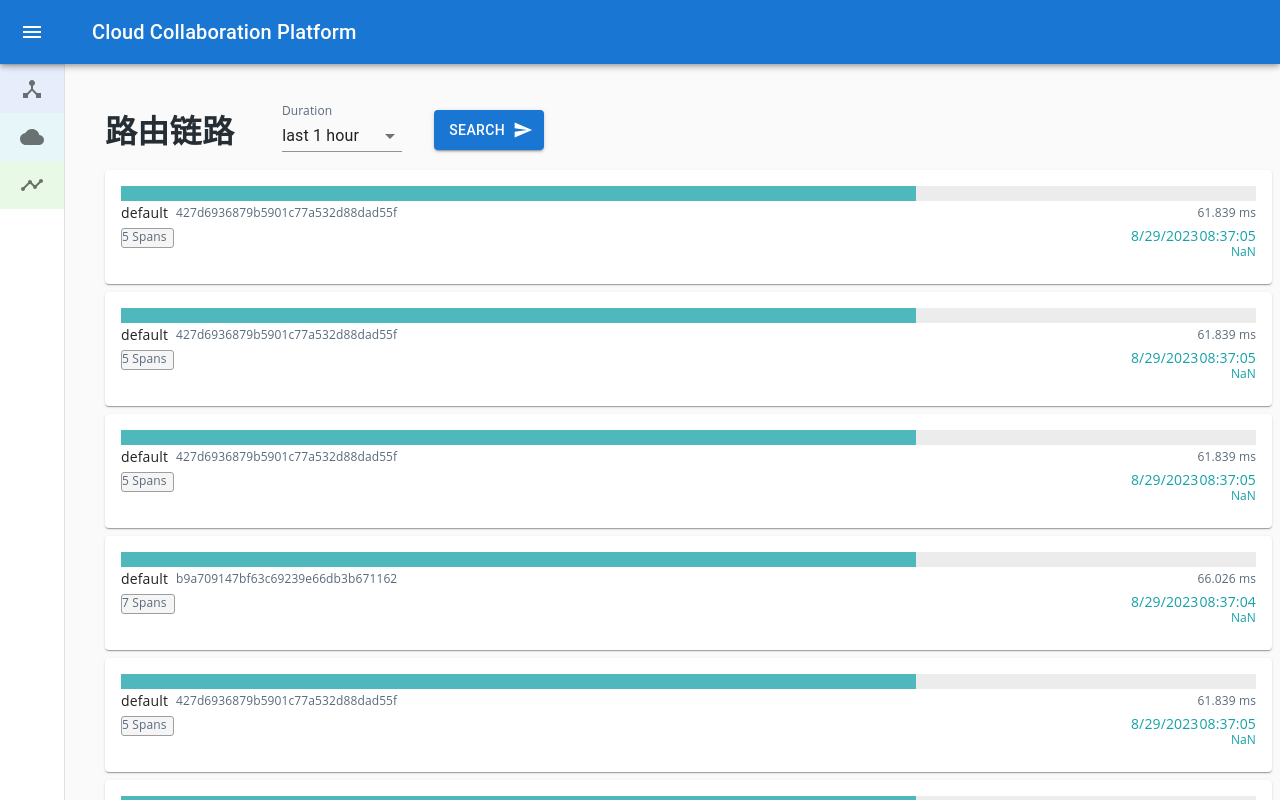
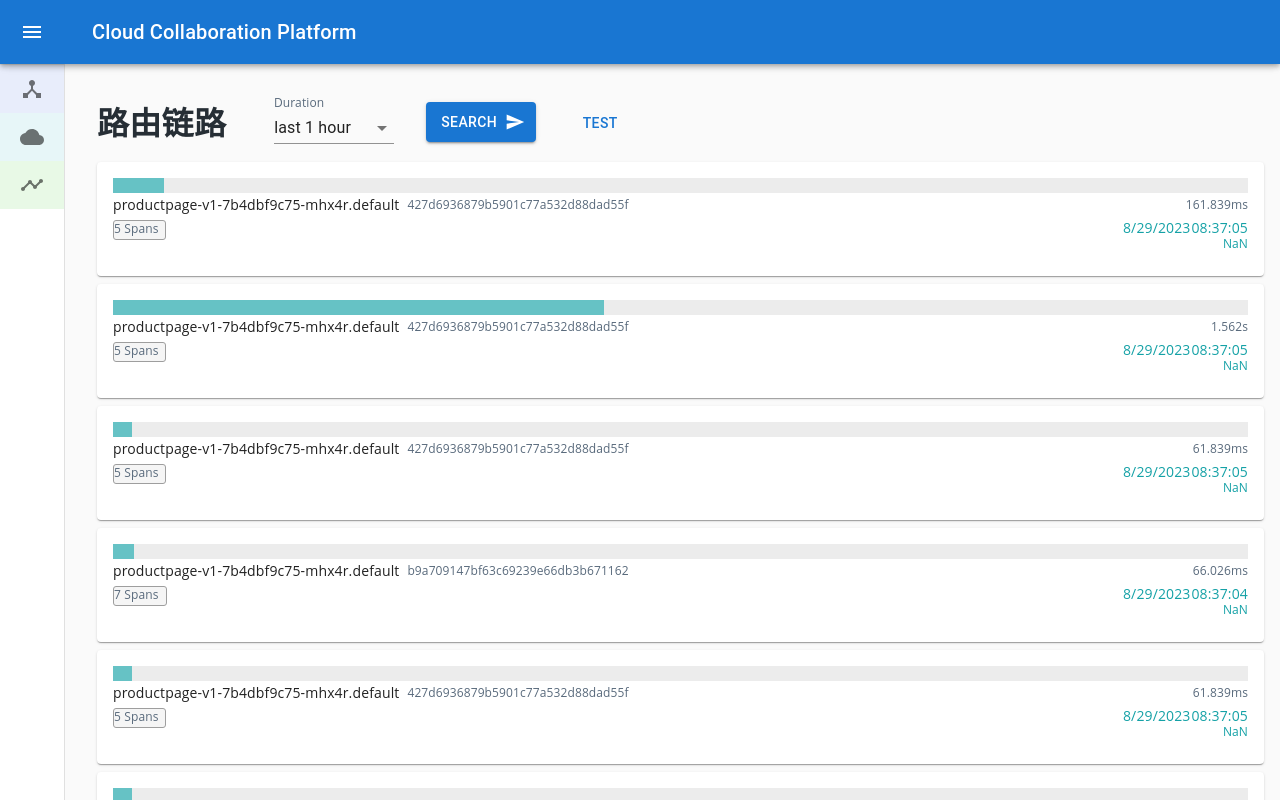
Before and after one commit to willtynn/frontend, a React (Create React App) app: page /route/trace in a window 1280 px wide. Shown: the top 800 px of the page. Built offline with nearby package versions, Linux system fonts and the light colour scheme.

Commit message:
Feat. Route trace界面中的卡片现在可以显示信息，单击span个数可以打开Modal

```diff
--- a/package.json
+++ b/package.json
@@ -15,6 +15,7 @@
     "d3": "^7.8.5",
     "dagre-d3": "^0.6.4",
     "date-fns": "^2.30.0",
+    "dayjs": "^1.11.9",
     "react": "^18.2.0",
     "react-dom": "^18.2.0",
     "react-intl": "^6.4.4",
--- a/src/Pages/Route/trace/index.js
+++ b/src/Pages/Route/trace/index.js
@@ -8,23 +8,29 @@ import {
   Select,
   MenuItem,
   Box,
-  Input,
   Stack,
-  Button
+  Button,
+  Typography,
+  Modal,
+  Backdrop,
+  Fade,
 } from "@mui/material"
 import {
   SuperLargeBoldFont,
-  SmallLightFont
 } from "@/components/Fonts";
+import { DateTimePicker } from '@mui/x-date-pickers/DateTimePicker';
+import { LocalizationProvider } from '@mui/x-date-pickers/LocalizationProvider';
+import { AdapterDayjs } from '@mui/x-date-pickers/AdapterDayjs';
+import dayjs from 'dayjs';
+
 import SendIcon from '@mui/icons-material/Send';
 import { RouteTraceCard } from "@/components/RouteTraceCard";
-//import { OutlinedButton } from "@/components/Button";
+
 import {
   UPDATE_ROUTE_TRACE,
   getRouteTrace
 } from "@/actions/routeAction";
 
-import {test_data} from "./test_data.js";
 
 //#region
 const durationList = [60, 120, 300, 600, 1800, 3600, 10800, 21600, 43200, 86400, 604800];
@@ -35,21 +41,20 @@ export default function RouteTrace() {
 
   //定义-开始
   //#region
-  //const [namespaceContent, setNamespaceContent] = useState("");
   const [emptyError, setEmptyError] = useState(false);
   const [durationSelectIndex, setDurationSelectIndex] = useState(5);
 
+  const [startTimeValue, setStartTimeValue] = useState(dayjs().add(-15, 'minute'));
+  const [endTimeValue, setEndTimeValue] = useState(dayjs());
+  const [openModal, setOpenModal] = React.useState(false);
+  const [traceIndex, setTraceIndex] = useState(0);
+
+  const [test, setTest] = useState(false);
 
   /*
    * 用于route的依赖图
    */
-  //const [nodes, setNodes] = useState([]);
-  //const [links, setLinks] = useState([]);
-  const [traces, setTraces] = useState([]);
   const [traceElements, setTraceElements] = useState([]);
-  const [durationStartValue, setDurationStartValue] = useState(new Date());
-
-  //const dependencyClick = useRef();
 
   const dispatch = useDispatch();
 
@@ -62,25 +67,59 @@ export default function RouteTrace() {
       routeTrace: state.Route.routeTrace
     };
   });
+
   //#endregion
   //定义-结束
+
+  //style-开始
+  //#region
+
+
+  const styleModal = {
+    position: 'absolute',
+    top: '50%',
+    left: '50%',
+    transform: 'translate(-50%, -50%)',
+    width: 400,
+    bgcolor: 'background.paper',
+    border: '2px solid #000',
+    boxShadow: 24,
+    p: 4,
+  };
+
+  //#endregion
+  //style-结束
 
   //HOOK-开始
   //#region
   useEffect(() => {
     if (routeTrace) {
-      //transformServiceData(1, routeTrace);
+      let timeSum = 0;
+      routeTrace.map((item) => {
+        timeSum += item.spans[0].duration;
+      });
+
       let elements = routeTrace.map(
         (item, index) => {
           const data = item.spans[0];
 
+          let fullNodeID = "";
+          data.tags.forEach((tag) => {
+            if(tag.key === "node_id")
+            {
+              fullNodeID = tag.value;
+            }
+          });
+          const nodeID = fullNodeID.split("~")[2];
+
           return <RouteTraceCard
-              title= {data.tags[0].value}
+              nodeID= {nodeID}
               traceId= {item.traceID}
               spanNum= {item.spans.length}
-              timeStamp={data.startTime}
-              duration={data.duration}
-              progress='70'
+              timeStamp= {data.startTime}
+              duration= {data.duration}
+              progress= {data.duration / timeSum * 100}
+              action= {()=>{setTraceIndex(index);handleOpenModal();}}
             />;
         }
       );
@@ -96,58 +135,7 @@ export default function RouteTrace() {
 
   //自定义函数-开始
   //#region
-  const transformServiceData = (id, data) => {
-    if (!data || (data.invoked.length === 0 && data.invoking.length === 0)) {
-      return
-    }
-    let nodes = []
-    let links = []
-    nodes.push(
-      {
-        id: id,
-        label: id,
-        type: "target"
-      }
-    )
-    nodes = nodes.concat(data.invoked.map(
-      (item, index) => {
-        return {
-          id: item.id,
-          label: item.id,
-          type: "invoked"
-        }
-      }
-    ))
-    nodes = nodes.concat(data.invoking.map(
-      (item, index) => {
-        return {
-          id: item.id,
-          label: item.id,
-          type: "invoking"
-        }
-      }
-    ))
-    links = links.concat(data.invoked.map(
-      (item, index) => {
-        return {
-          source: item.id,
-          target: id,
-          invoke_info: item.invoke_info
-        }
-      }
-    ))
-    links = links.concat(data.invoking.map(
-      (item, index) => {
-        return {
-          source: id,
-          target: item.id,
-          invoke_info: item.invoke_info
-        }
-      }
-    ))
-    //setNodes(nodes)
-    //setLinks(links)
-  }
+
   //#endregion
   //自定义函数-结束
 
@@ -181,13 +169,24 @@ export default function RouteTrace() {
     dispatch(dispatch(getRouteTrace(0,1)));
   }
 
-  const handleDurationStartValue = (e) => {
-    setDurationStartValue(e.target.value);
-  }
-
   const handleDurationSelectChange = (e) => {
     setDurationSelectIndex(e.target.value);
   }
+
+  const handleStartTimeChange = (newValue) => {
+    setStartTimeValue(newValue);
+  }
+
+  const handleEndTimeChange = (newValue) => {
+    setEndTimeValue(newValue);
+  }
+
+  const handleTest = (e) => {
+    handleOpenModal();
+  }
+
+  const handleOpenModal = () => setOpenModal(true);
+  const handleCloseModal = () => setOpenModal(false);
 
   //#endregion
   //handle-结束
@@ -196,12 +195,35 @@ export default function RouteTrace() {
   //return
   //#region
   return (
+
     <Box sx={{
         width: '100%',
-        minHeight: "800px",
-        m: "16px"
+        minHeight: "600px",
+        minWidth: "700px",
+        m: "8px"
       }}>
 
+      {/* Modal */}
+      <Modal
+        aria-labelledby="transition-modal-title"
+        aria-describedby="transition-modal-description"
+        open={openModal}
+        onClose={handleCloseModal}
+        closeAfterTransition
+      >
+        <Fade in={openModal}>
+          <Box sx={styleModal}>
+            <Typography id="transition-modal-title" variant="h6" component="h2">
+              {traceIndex}
+            </Typography>
+            <Typography id="transition-modal-description" sx={{ mt: 2 }}>
+              Modal Content
+            </Typography>
+          </Box>
+        </Fade>
+      </Modal>
+
+      {/* Main Body */}
       <Stack direction="row" spacing={6} sx={{
           mb: "12px"
         }}>
@@ -213,38 +235,10 @@ export default function RouteTrace() {
             lineHeight: "54px !important"
           }}>路由链路</SuperLargeBoldFont>
 
-        {/* 搜索框 */}
+        {/* 搜索 */}
         <Stack direction="row" spacing={4} sx={{
             mt: "24px"
           }}>
-          {/* Namespcae *}
-          <Stack>
-            <SmallLightFont>
-                    Query
-            </SmallLightFont>
-            <FormControl>
-              <Input
-                id="namespace-input"
-                aria-describedby="namespace-input-text"
-                value={namespaceContent}
-                onChange={handleNamespaceChange}
-                error={emptyError}
-              />
-              {
-                !emptyError
-                  ?
-                  <FormHelperText id="namespace-input-text"
-                    sx={{
-                      m: "3px 0px 0px 0px"
-                    }}
-                  >
-                    Namespace
-                  </FormHelperText>
-                  :
-                  <></>
-              }
-            </FormControl>
-          </Stack>
           { /* Duration */ }
           <FormControl variant="standard">
             <InputLabel
@@ -281,15 +275,32 @@ export default function RouteTrace() {
             </Select>
           </FormControl>
           {
-          //TODO
-          /*
-          <LocalizationProvider dateAdapter={AdapterDateFns} adapterLocale={zhCN}>
-            <DateTimePicker
-              label="Start"
-              value={durationStartValue}
-              onChange={handleDurationStartValue}
-            />
-          </LocalizationProvider>*/
+            durationSelectIndex === 11 ?
+            <LocalizationProvider dateAdapter={AdapterDayjs}>
+              <DateTimePicker
+                sx={{width: "200px"}}
+                label="Start Time"
+                ampm={false}
+                displayWeekNumber={true}
+                minDate={dayjs("2020-01-01")}
+                maxDate={dayjs().add(1, 'day')}
+                timeSteps={{ hours: 1, minutes: 1, seconds: 10 }}
+                value={startTimeValue}
+                onChange={handleStartTimeChange}
+                />
+                <DateTimePicker
+                  sx={{width: "200px"}}
+                  label="End Time"
+                  ampm={false}
+                  displayWeekNumber={true}
+                  minDate={dayjs("2020-01-01")}
+                  maxDate={dayjs().add(1, 'day')}
+                  timeSteps={{ hours: 1, minutes: 1, seconds: 10 }}
+                  value={endTimeValue}
+                  onChange={handleEndTimeChange}
+                  />
+            </LocalizationProvider>
+            : <></>
           }
           <Button endIcon={<SendIcon />} variant="contained"
             onClick={handleTraceSearchClick}
@@ -300,6 +311,7 @@ export default function RouteTrace() {
             }}>
             Search
           </Button>
+          <Button onClick={handleTest}>TEST</Button>
         </Stack>
       </Stack>
 
--- a/src/components/RouteTraceCard/index.js
+++ b/src/components/RouteTraceCard/index.js
@@ -9,7 +9,8 @@ import {
     Typography,
     Box,
     Stack,
-    Divider
+    Divider,
+    CardActionArea
   } from "@mui/material";
   import {
     SmallLightFont,
@@ -70,12 +71,34 @@ function calculateTimeInterval(stamp){
   }
   return 'NaN';
 }
+
+function calculateDuration(duration){
+  //要显示小数点后三位
+  if(duration < 1000){
+    return duration + 'μs';
+  }else if(duration < 1000000){
+    return (duration / 1000).toFixed(3) + 'ms';
+  }else{
+    duration /= 1000000;
+  }
+  if(duration < 60){
+    return duration.toFixed(3) + 's';
+  }else if(duration < 3600){
+    return (duration / 60).toFixed(3) + 'min';
+  }else if(duration < 86400){
+    return (duration / 3600).toFixed(3) + 'h';
+  }else{
+    return (duration / 86400).toFixed(3) + 'd';
+  }
+  //return 'Infinity';
+}
+
 //#endregion
 //fuctions-end
 
 
 export function RouteTraceCard(props) {
-  const { title, traceId, spanNum, timeStamp, duration, progress} = props;
+  const { nodeID, traceId, spanNum, timeStamp, duration, progress, action} = props;
 
   const styleSpanNum =
     {
@@ -84,6 +107,11 @@ export function RouteTraceCard(props) {
       borderRadius: '3px',
       bgcolor: 'grey.100',
       height: '20px',
+      width: (47 + (Math.log(spanNum) / Math.log(10) * 8))
+    }
+  const styleSpanActionArea =
+    {
+      height: "20px",
       width: (47 + (Math.log(spanNum) / Math.log(10) * 8))
     }
   const styleTime =
@@ -131,7 +159,7 @@ export function RouteTraceCard(props) {
     <Card ref={progressStack} className="card">
       <CardContent>
         <Stack direction="row">
-          <div ref={leftDiv} style={{background: "rgba(20, 161, 166, 0.75)", height: "15px"}}></div>
+          <div ref={leftDiv} style={{background: "rgba(20, 161, 166, 0.65)", height: "15px"}}></div>
           <div ref={rightDiv} style={{background: "rgba(236,236,236,1)", height: "15px"}}></div>
         </Stack>
 
@@ -140,25 +168,27 @@ export function RouteTraceCard(props) {
         <Stack direction="row" justifyContent="space-between">
           <Stack direction="row" spacing={1}>
             <NormalFontBlack>
-              {title}
+              {nodeID}
             </NormalFontBlack>
             <SmallLightFont>
               {traceId}
             </SmallLightFont>
           </Stack>
           <SmallLightFont>
-            {duration / 1000} ms
+            {calculateDuration(duration)}
           </SmallLightFont>
         </Stack>
 
         <div className='space2'/>
 
         <Stack className='middle-box' direction="row" spacing={1} justifyContent="space-between">
-          <Box sx={styleSpanNum}>
-            <SmallLightFont>
-              {spanNum} Span{spanNum > 1 ? 's' : ''}
-            </SmallLightFont>
-          </Box>
+          <CardActionArea style={styleSpanActionArea} onClick={action}>
+            <Box sx={styleSpanNum}>
+              <SmallLightFont>
+                {spanNum} Span{spanNum > 1 ? 's' : ''}
+              </SmallLightFont>
+            </Box>
+          </CardActionArea>
           <Box className='time' sx={styleTime}>
             <Stack direction="row" justifyContent="right">
               <NormalFontGreen>
```
Also changed, not shown: src/components/DateTimePicker/index.js (deleted, +0 -20 lines), src/Pages/Route/trace/test_data.js, 2 other files (tests, documents, lock files or other folders).
